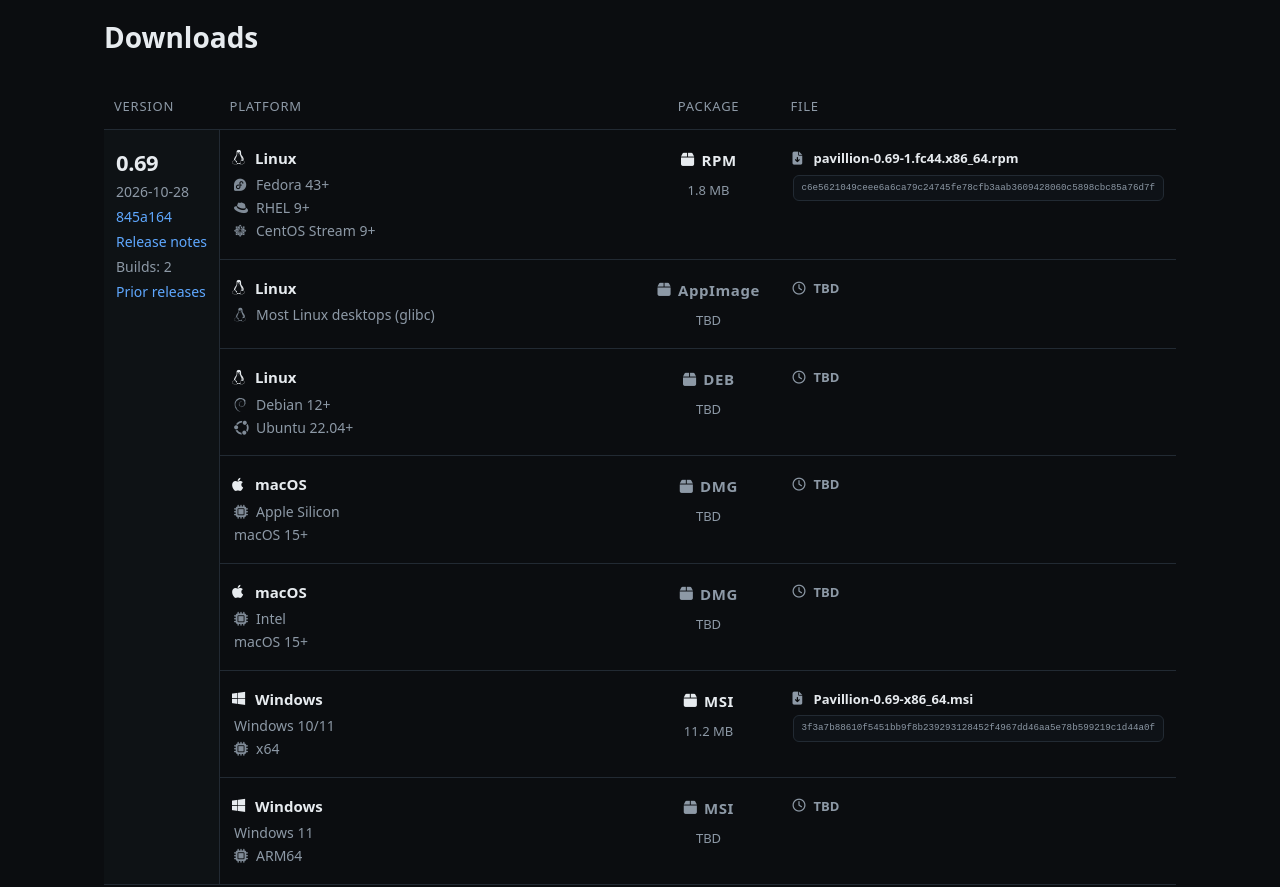
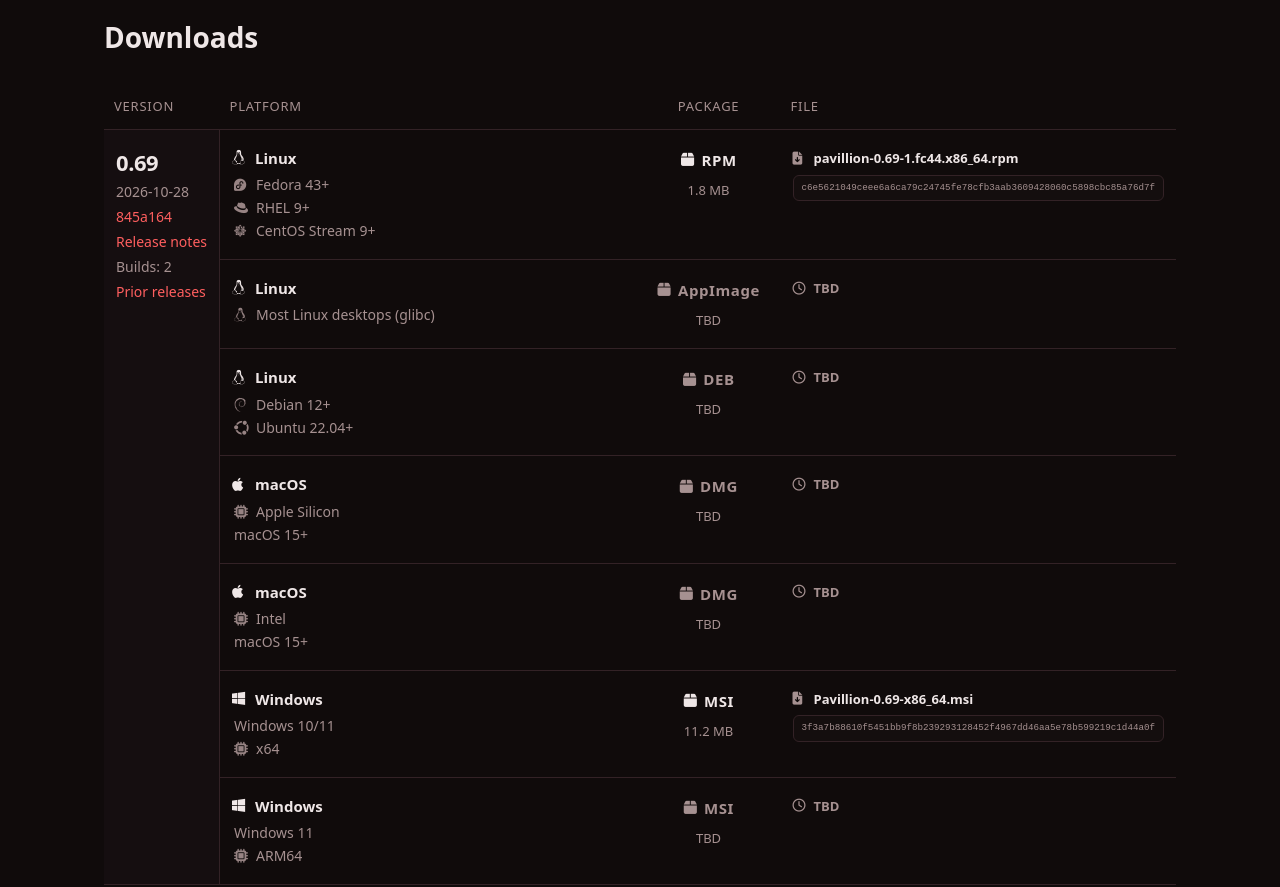
Before and after one commit to 500Foods/Pavillion, a plain HTML site: page web/index.html in a window 1280 px wide. Shown: the part 1060-1947 px from the top of the page. Drawn offline with Linux system fonts and the light colour scheme.

Commit message:
Let's make it red!

```diff
--- a/web/index.html
+++ b/web/index.html
@@ -22,13 +22,13 @@
 <meta name="twitter:image" content="https://500foods.github.io/Pavillion/mark.png">
 <meta name="twitter:image:alt" content="Pavillion mark">
 <style>
-:root{--bg:#0b0d10;--panel:#12161b;--line:#222a33;--text:#e7ebef;--dim:#8d99a6;--accent:#5fa8ff;--accent2:#9b7bff}
+:root{--bg:#100b0b;--panel:#1b1214;--line:#332226;--text:#efe7e7;--dim:#a69191;--accent:#ff5f5f;--accent2:#c00000}
 *{box-sizing:border-box}
 html,body{margin:0;background:var(--bg);color:var(--text);font:16px/1.6 "Vanadium Sans",system-ui,-apple-system,"Segoe UI",sans-serif}
 a{color:var(--accent);text-decoration:none}a:hover{text-decoration:underline}
 .wrap{max-width:1120px;margin:0 auto;padding:0 24px}
 header{position:relative;overflow:hidden;padding:96px 0 72px;text-align:center}
-header::before{content:"";position:absolute;inset:-40% -10% auto;height:620px;background:radial-gradient(closest-side,rgba(95,168,255,.18),transparent),radial-gradient(closest-side at 70% 40%,rgba(155,123,255,.14),transparent);pointer-events:none}
+header::before{content:"";position:absolute;inset:-40% -10% auto;height:620px;background:radial-gradient(closest-side,rgba(255,95,95,.18),transparent),radial-gradient(closest-side at 70% 40%,rgba(192,0,0,.14),transparent);pointer-events:none}
 .mark{width:128px;height:128px;opacity:0;animation:in .8s .2s ease forwards}
 h1{font-size:clamp(40px,7vw,68px);letter-spacing:-.02em;margin:18px 0 6px;font-weight:650}
 .tag{color:var(--dim);font-size:clamp(17px,2.2vw,21px);max-width:640px;margin:0 auto}
@@ -67,7 +67,7 @@ code,.sha{font-family:"Vanadium Mono",ui-monospace,monospace;font-size:12px;colo
 .file .name{display:inline-flex;align-items:center;gap:8px;color:var(--text);font-weight:600;font-size:13px;text-decoration:none;white-space:nowrap}
 .file .name:hover{color:var(--accent);text-decoration:none}
 .file .name svg,.file .name i{width:1em;height:1em;flex:0 0 auto;color:var(--dim)}
-.file .sha{display:inline-block;margin:0;padding:6px 8px;border-radius:6px;border:1px solid var(--line);background:#0e1217;font-family:"Vanadium Mono",ui-monospace,monospace;font-size:clamp(9px,0.72vw,11px);line-height:1.35;color:var(--dim);white-space:nowrap;cursor:pointer;user-select:all}
+.file .sha{display:inline-block;margin:0;padding:6px 8px;border-radius:6px;border:1px solid var(--line);background:#140e0e;font-family:"Vanadium Mono",ui-monospace,monospace;font-size:clamp(9px,0.72vw,11px);line-height:1.35;color:var(--dim);white-space:nowrap;cursor:pointer;user-select:all}
 .file .sha:hover{border-color:var(--accent);color:var(--text)}
 .file .sha.copied{color:#7dcea0;border-color:#3d6b4f}
 .dl{overflow-x:auto}
@@ -79,7 +79,7 @@ code,.sha{font-family:"Vanadium Mono",ui-monospace,monospace;font-size:12px;colo
 .dl th:nth-child(4),.dl td.file-cell{width:1%;white-space:nowrap}
 .plat .head,.plat .row,.file .name{white-space:nowrap}
 .dl td{padding:18px 12px}
-.dl td.ver-cell{border-right:1px solid var(--line);background:rgba(18,22,27,.55);vertical-align:top}
+.dl td.ver-cell{border-right:1px solid var(--line);background:rgba(27,18,20,.55);vertical-align:top}
 .empty{color:var(--dim)}
 .dl tr.tbd .plat,.pkg.tbd,.pkg.tbd .tag,.file.tbd .name{color:var(--dim)}
 .pkg.tbd .tag{color:var(--dim);font-weight:600}
```
Also changed, not shown: web/releases.html (+3 -3 lines).
